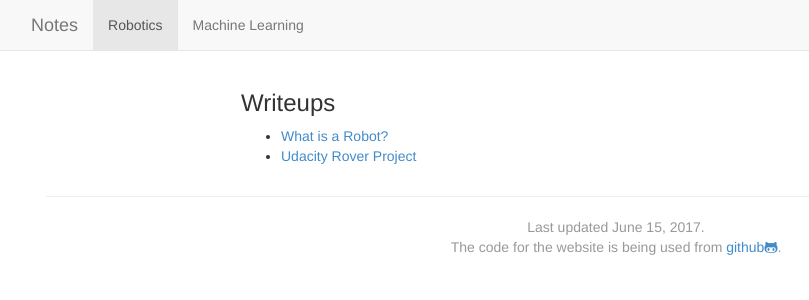
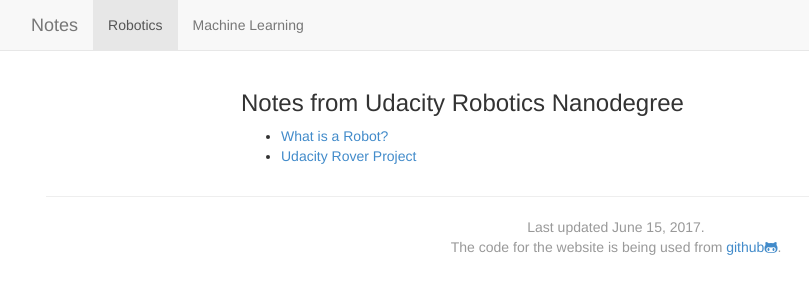
Before and after one commit to argmin/argmin.github.io, a Jekyll site: the page built from robotics.md, in a window 1280 px wide. Shown: the top 300 px of the page, without its empty margins (24-833 px from the left). Built offline with Jekyll 4.4.1, drawn with Linux system fonts in a browser that asks for light colours; nearby versions of some CDN libraries.

Commit message:
Title changes

```diff
--- a/robotics.md
+++ b/robotics.md
@@ -3,7 +3,7 @@ layout: default
 title: Robotics
 active_tab: robotics
 ---
-### Writeups
+### Notes from Udacity Robotics Nanodegree
 
 * [What is a Robot?](/robotics/what-is-a-robot.html)
 * [Udacity Rover Project](/robotics/rover-project.html)
```
